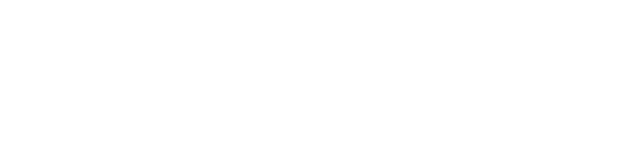
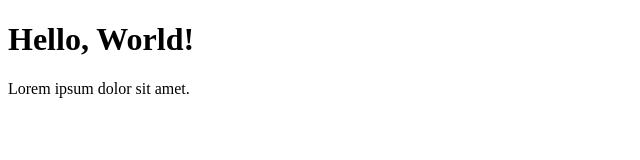
Before and after one commit to Thynx1204/cours-dev, a plain HTML site: page index.html in a window 1280 px wide. Shown: the whole page, without its empty margins (0-640 px from the left). Drawn offline with Linux system fonts and the light colour scheme.

Commit message:
adding a title and a paragraph

```diff
--- a/index.html
+++ b/index.html
@@ -6,6 +6,7 @@
     <title>Document</title>
 </head>
 <body>
-
+    <h1>Hello, World!</h1>
+    <p>Lorem ipsum dolor sit amet.</p>
 </body>
 </html>
```
